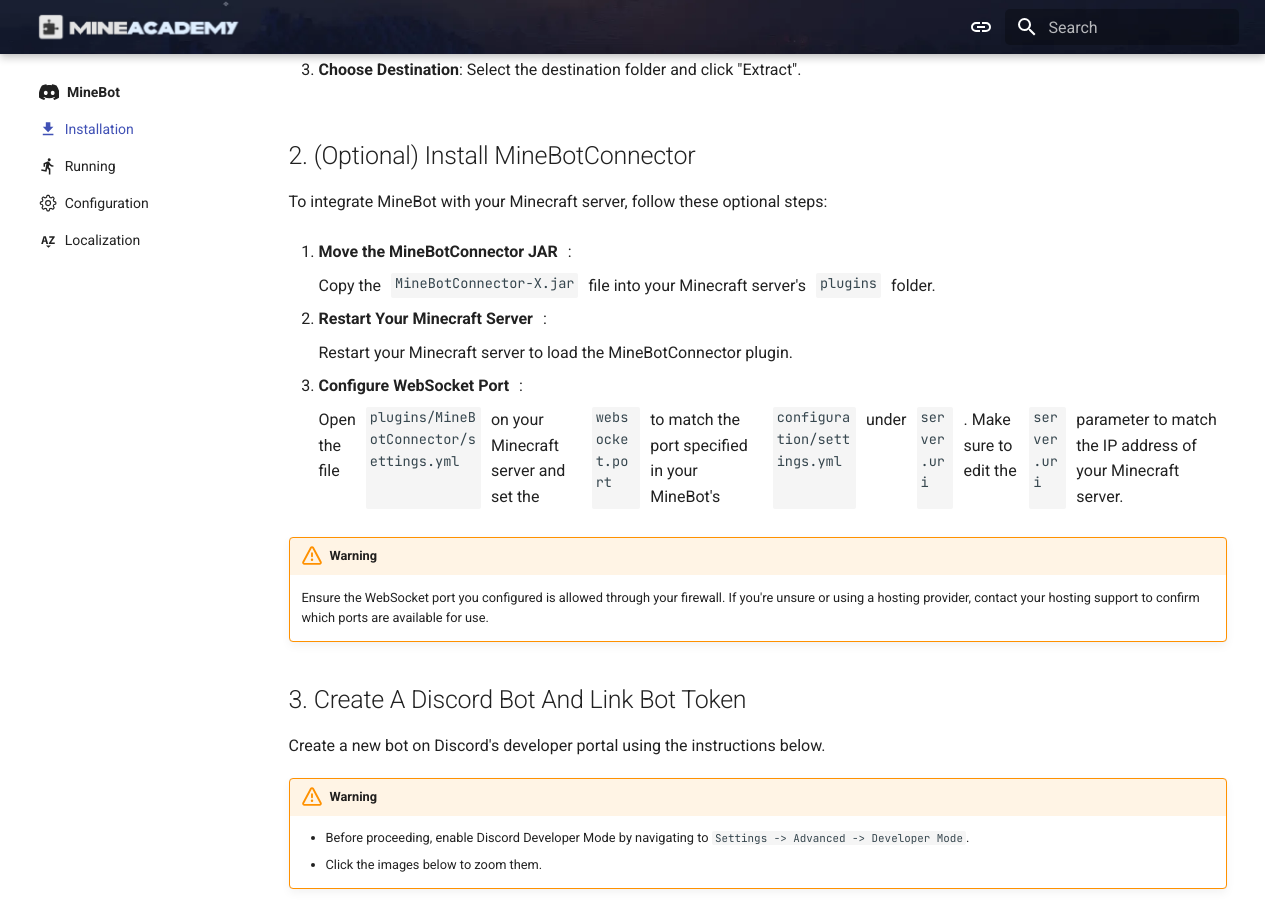
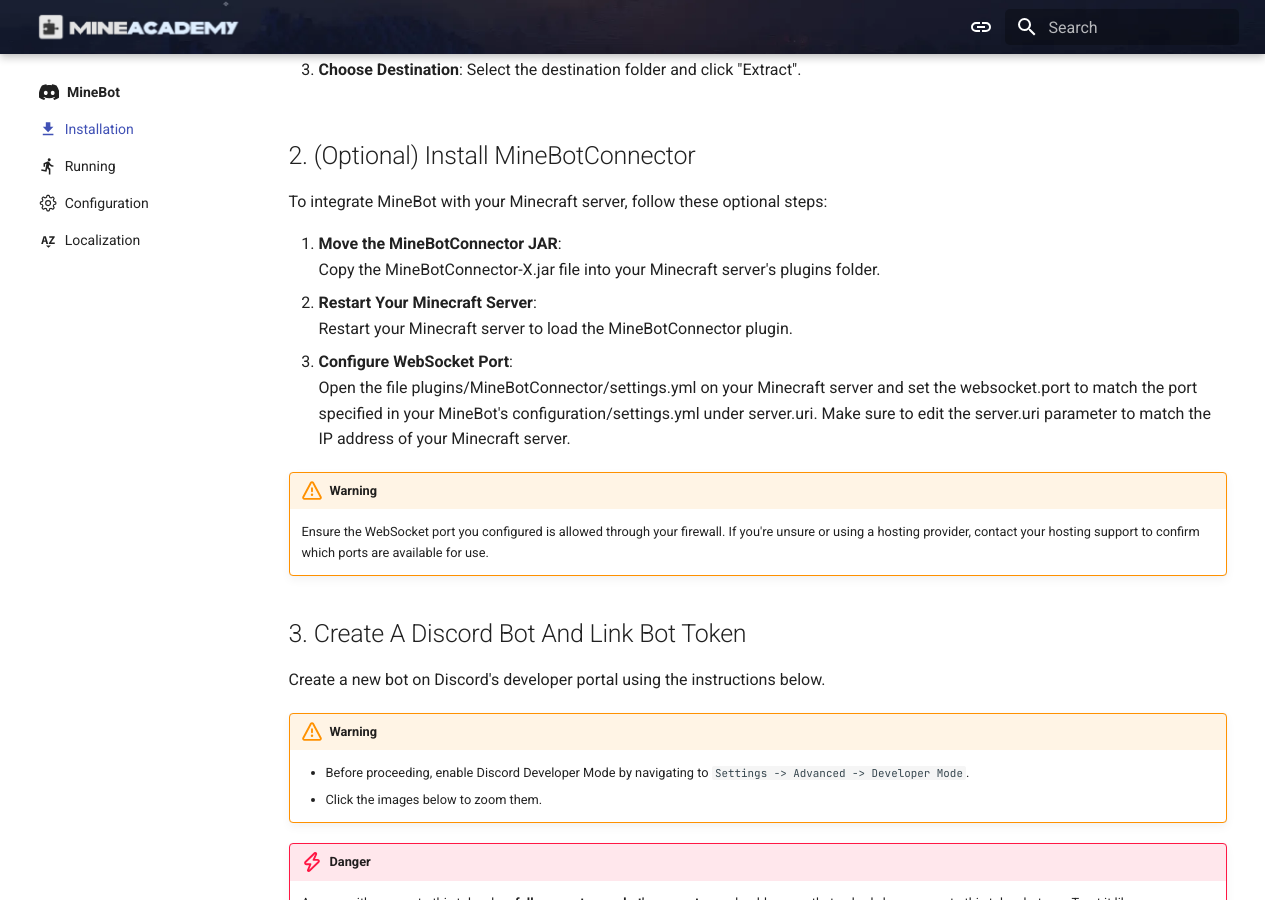
Before and after one commit to kangarko/docs, an MkDocs documentation site: the page built from docs/minebot/installation/index.md, in a window 1280 px wide and 900 px high, scrolled down 417 px. Built offline with MkDocs 1.6.1 and Material for MkDocs 9.7.7, drawn with Linux system fonts in a browser that asks for light colours; emoji names are drawn with the system emoji font; plug-ins that fetch from the network failed and are left out; comment, search, counter and statistics services are not loaded.

Commit message:
Fix layout

```diff
--- a/docs/minebot/installation/index.md
+++ b/docs/minebot/installation/index.md
@@ -33,17 +33,12 @@
 To integrate MineBot with your Minecraft server, follow these optional steps:
 
 1. **Move the MineBotConnector JAR**:
-
-    Copy the `MineBotConnector-X.jar` file into your Minecraft server's `plugins` folder.
-
+    Copy the MineBotConnector-X.jar file into your Minecraft server's plugins folder.
 2. **Restart Your Minecraft Server**:
-
     Restart your Minecraft server to load the MineBotConnector plugin.
-
 3. **Configure WebSocket Port**:
-
-    Open the file `plugins/MineBotConnector/settings.yml` on your Minecraft server and set the `websocket.port` to match the port specified in your MineBot's `configuration/settings.yml` under `server.uri`.
-    Make sure to edit the `server.uri` parameter to match the IP address of your Minecraft server.
+    Open the file plugins/MineBotConnector/settings.yml on your Minecraft server and set the websocket.port to match the port specified in your MineBot's configuration/settings.yml under server.uri.
+    Make sure to edit the server.uri parameter to match the IP address of your Minecraft server.
 
 !!! warning
     Ensure the WebSocket port you configured is allowed through your firewall. If you're unsure or using a hosting provider, contact your hosting support to confirm which ports are available for use.
```
